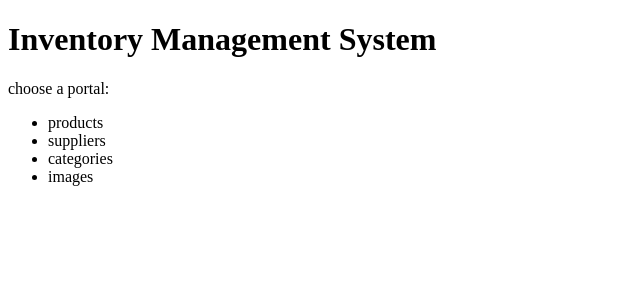
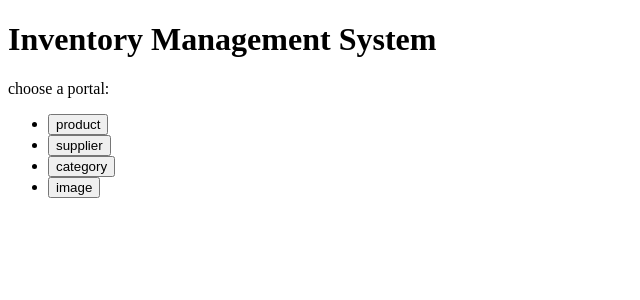
Before and after one commit to VictorBCase/The-Solid-Principles, a React (Vite) app in the folder Frontend/IMS-app/: page / in a window 1280 px wide. Shown: the top 300 px of the page, without its empty margins (0-640 px from the left). Built offline with nearby package versions, Linux system fonts and the light colour scheme.

Commit message:
made each portal option a button

```diff
--- a/Frontend/IMS-app/src/App.jsx
+++ b/Frontend/IMS-app/src/App.jsx
@@ -11,7 +11,7 @@ function App() {
 	};
 	const [ portal, setPortal ] = useState(null);
 
-	const [ inputFields, setInputFields ] = useState({
+	const inputFields = {
 		product: [
 			["name", "text"],
 			["description", "text"],
@@ -30,7 +30,7 @@ function App() {
 			["product", "text"],
 			["url", "text"]
 		]
-	});
+	};
 
 	// mock outputs of middleware requests
 	const [ productList, setProductList ] = useState(['product1', 'product2', 'product3']);
@@ -70,10 +70,10 @@ function App() {
 			<h1>Inventory Management System</h1>
 			<p>choose a portal:</p>
 			<ul>
-				<li onClick={() => setPortal(portals.product)}>products</li>
-				<li onClick={() => setPortal(portals.supplier)}>suppliers</li>
-				<li>categories</li>
-				<li>images</li>
+				<li><button onClick={() => setPortal(portals.product)}>product</button></li>
+				<li><button onClick={() => setPortal(portals.supplier)}>supplier</button></li>
+				<li><button>category</button></li>
+				<li><button>image</button></li>
 			</ul>
 			<Portal />
 		</>
```
